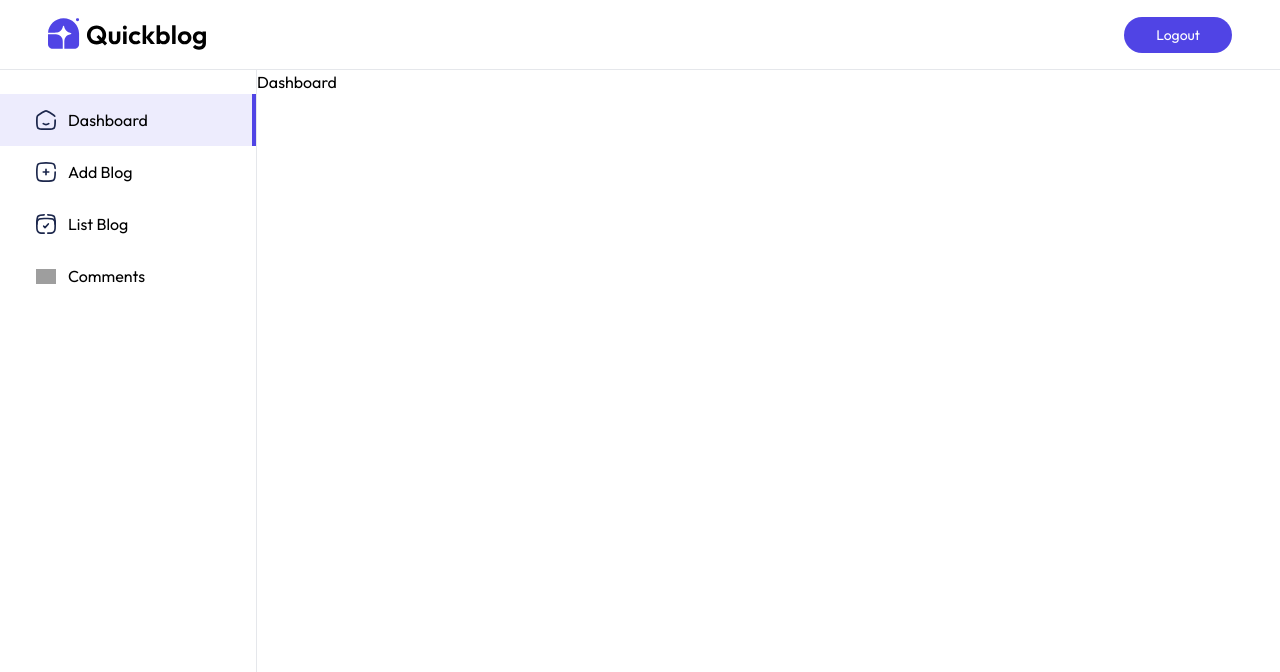
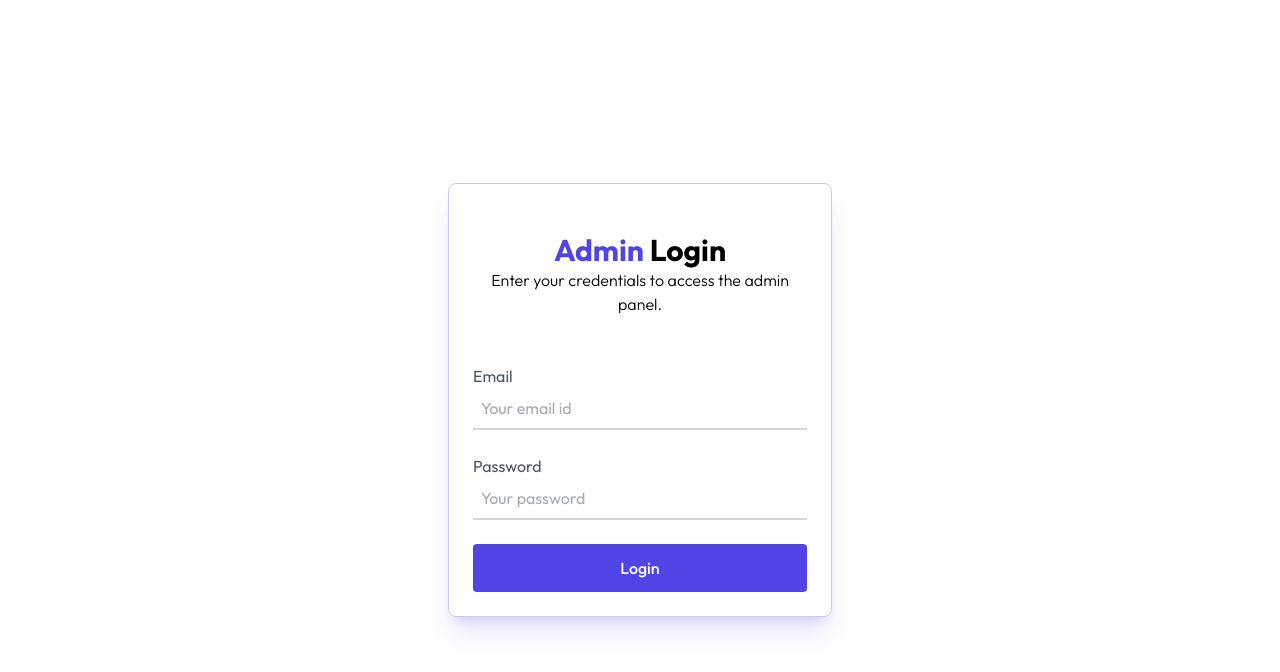
Before and after one commit to Praveen1692/Blog-Project, a React (Vite) app in the folder Client/: page /admin in a window 1280 px wide. Shown: the top 672 px of the page. Built offline with nearby package versions, Linux system fonts and the light colour scheme; grey boxes are pictures that could not be loaded.

Commit message:
Admin Login

```diff
--- a/Client/src/App.jsx
+++ b/Client/src/App.jsx
@@ -9,6 +9,7 @@
 import AddBlog from "./pages/admin/AddBlog";
 import ListBlog from "./pages/admin/ListBlog";
 import Comments from "./pages/admin/Comments";
+import Login from "./components/admin/Login";
 
 function App() {
   return (
@@ -17,7 +18,7 @@
         <Routes>
           <Route path="/" element={<HomePage />} />
           <Route path="/blog/:id" element={<BlogPage />} />
-          <Route path="/admin" element={<Layout />}>
+          <Route path="/admin" element={false ?   <Layout /> : <Login />}>
             <Route index element={<Dashboard />} />
             <Route path="addBlog" element={<AddBlog />} />
             <Route path="listBlog" element={<ListBlog />} />
--- a/Client/src/components/admin/Login.jsx
+++ b/Client/src/components/admin/Login.jsx
@@ -1,13 +1,66 @@
-import React from 'react'
+import React, { useState } from "react";
 
 function Login() {
+  const [email, setEmail] = useState("");
+  const [password, setPassword] = useState("");
+  const handleLogin = (e) => {
+    e.preventDefault();
+  };
   return (
-    <div>
-        <div>
+    <div className="flex items-center justify-center h-screen">
+      <div className="w-full max-w-sm p-6 max-md:m-6 border border-primary/30 shadow-xl shadow-primary/15 rounded-lg">
+        <div className="flex flex-col items-center justify-center">
+          <div className="w-full py-6 text-center ">
+            <h1 className="text-3xl font-bold">
+              {" "}
+              <span className="text-primary"> Admin </span> Login
+            </h1>
+            <p className="font-light">
+              Enter your credentials to access the admin panel.
+            </p>
+          </div>
 
+          <form
+            onSubmit={handleLogin}
+            className="mt-6 w-full sm:max-w-md text-gray-600 "
+          >
+            <div className="flex flex-col">
+              <label htmlFor="email">Email</label>
+              <input
+                type="email"
+                name="email"
+                value={email}
+                onChange={(e) => setEmail(e.target.value)}
+                required
+                placeholder="Your email id"
+                className="border-b-2 border-gray-300 p-2 outline-none mb-6 "
+              />
+            </div>
+
+            <div className="flex flex-col">
+              <label htmlFor="email">Password</label>
+              <input
+                type="password"
+                name="password"
+                value={password}
+                onChange={(e) => setPassword(e.target.value)}
+                required
+                placeholder="Your password"
+                className="border-b-2 border-gray-300 p-2 outline-none mb-6 "
+              />
+            </div>
+
+            <button
+              type="submit"
+              className="w-full py-3 font-medium bg-primary text-white rounded cursor-pointer hover:bg-primary/90 transition-all"
+            >
+              Login
+            </button>
+          </form>
         </div>
+      </div>
     </div>
-  )
+  );
 }
 
-export default Login
+export default Login;
```
